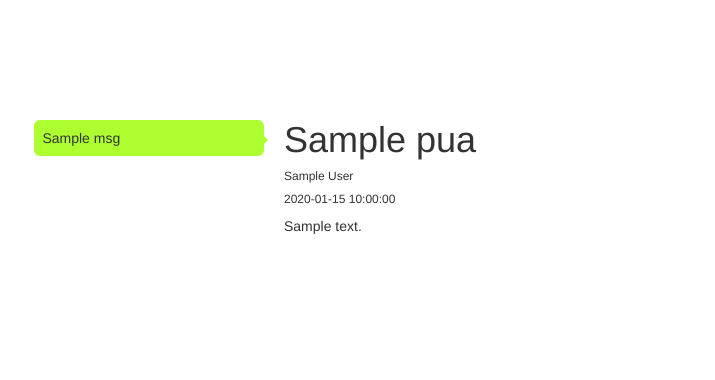
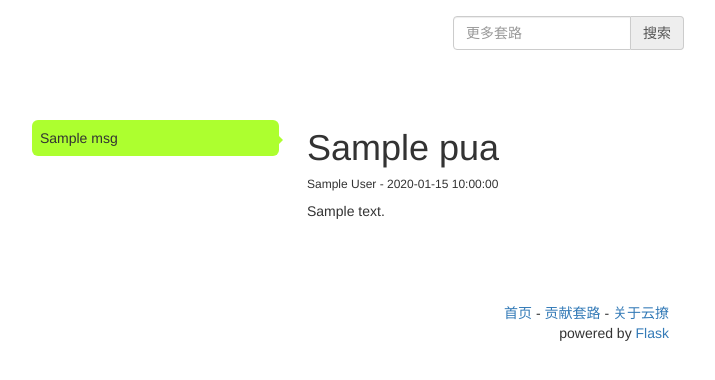
Before and after one commit to sammiriam/cloudpua, a Flask app: template cloudpua/templates/pua_detail.html in a window 1280 px wide. Shown: the top 380 px of the page, without its empty margins (356-1071 px from the left). Run offline with Flask 2, Linux system fonts and the light colour scheme; the template is opened without the code that fills it: most values are stand-ins (such as "Sample title", 1, 10 or a date in 2020); parts of the project's set-up code (start-up, migrations or seed data) failed here and were passed over; some libraries are stand-ins or nearby versions.

Commit message:
添加配置文件、整理页面代码

```diff
--- a/cloudpua/app.py
+++ b/cloudpua/app.py
@@ -7,6 +7,7 @@ from .db import configure as db_configure
 def create_app():
     """create the flask app"""
     app = Flask("cloudpua")
+    app.config.from_pyfile('settings.py')
     db_configure(app)
     from .url import url_blueprint
     app.register_blueprint(url_blueprint)
--- /dev/null
+++ b/cloudpua/settings.py
@@ -0,0 +1,4 @@
+# -*- encoding: utf-8 -*-
+"""Configure app"""
+
+TEMPLATES_AUTO_RELOAD = True
--- a/cloudpua/templates/base.html
+++ b/cloudpua/templates/base.html
@@ -7,11 +7,26 @@
     <link rel="stylesheet" href="//cdn.bootcss.com/bootstrap/3.3.7/css/bootstrap-theme.min.css">
     <link rel="stylesheet" href="//cdn.bootcss.com/bootstrap/3.3.7/css/bootstrap.min.css">
     {% block head %}{% endblock %}
+    <style>
+        div.bottom-info {
+            text-align: right;
+            margin: auto;
+            margin-top: 64px;
+        }
+    </style>
 </head>
 <body>
-{% block body %}{% endblock %}
-<script src="//cdn.bootcss.com/jquery/3.1.1/jquery.min.js"></script>
-<script src="//cdn.bootcss.com/bootstrap/3.3.7/js/bootstrap.min.js"></script>
-{% block bottom %}{% endblock %}
+<div class="container">
+    {% block body %}{% endblock %}
+    <div class="bottom-info">
+        <a href="/">首页</a> -
+        <a href="{{ url_for('url_blueprint.pua_create') }}">贡献套路</a> -
+        <a href="/about">关于云撩</a>
+        <p>powered by <a href="http://flask.pocoo.org/docs/0.11/">Flask</a></p>
+    </div>
+    <script src="//cdn.bootcss.com/jquery/3.1.1/jquery.min.js"></script>
+    <script src="//cdn.bootcss.com/bootstrap/3.3.7/js/bootstrap.min.js"></script>
+    {% block bottom %}{% endblock %}
+</div>
 </body>
 </html>
--- a/cloudpua/templates/pua_detail.html
+++ b/cloudpua/templates/pua_detail.html
@@ -6,9 +6,14 @@
 {% block head %}
     <style>
 
-  div.main-box {
+        div.container {
+            max-width: 800px;
+        }
+
+        div.main-box {
             max-width: 800px;
             margin: auto;
+            margin-top: 100px;
         }
 
         div.message-box {
@@ -20,20 +25,20 @@
             padding: 16px;
         }
 
-        div.message-box li {
+        div.message-box div.from-op, div.from-me {
             margin: 4px;
-            list-style-type: none;
+            list-style: none;
             width: 70%;
             padding: 8px;
             border-radius: 6px;
         }
 
-        div.message-box li.from-me {
+        div.message-box div.from-me {
             float: right;
             background: greenyellow;
         }
 
-        div.message-box li.from-me::after {
+        div.message-box div.from-me::after {
             content: "";
             position: relative;
             left: 12px;
@@ -46,12 +51,12 @@
             width: 0;
         }
 
-        div.message-box li.from-op {
+        div.message-box div.from-op {
             float: left;
             background: whitesmoke;
         }
 
-        div.message-box li.from-op::after {
+        div.message-box div.from-op::after {
             content: "";
             position: relative;
             left: -12px;
@@ -68,6 +73,31 @@
             display: inline;
             width: 50%;
             float: left;
+            padding: 8px;
+        }
+
+        div.top-search-bar {
+            margin-top: 16px;
+            float: right;
+            width: 30%;
+        }
+
+        @media (max-width: 500px) {
+            div.top-search-bar {
+                width: 100%;
+            }
+
+            div.message-box {
+                width: 100%;
+            }
+
+            div.info-box {
+                width: 100%;
+            }
+
+            div.main-box {
+                margin-top: 36px;
+            }
         }
     </style>
 
@@ -75,19 +105,21 @@
 
 {% block body %}
     <div class="container">
-    <div style="height: 100px;"></div>
+        <div class="input-group top-search-bar">
+            <input type="text" class="form-control" placeholder="更多套路">
+            <span class="input-group-addon">搜索</span>
+        </div>
         <div class="main-box">
             <div class="message-box">
-                <ul class="message">
+                <div class="message">
                     {% for msg in chat %}
-                        <li class="{% if msg[0] %}from-me{% else %}from-op{% endif %}">{{ msg[1] }}</li>
+                        <div class="{% if msg[0] %}from-me{% else %}from-op{% endif %}">{{ msg[1] }}</div>
                     {% endfor %}
-                </ul>
+                </div>
             </div>
             <div class="info-box">
                 <h1 class="title">{{ pua.title }}</h1>
-                <h6 class="author">{{ pua.author }}</h6>
-                <h6 class="date">{{ pua.date|datetime }}</h6>
+                <h6 class="author">{{ pua.author }} - {{ pua.date|datetime }}</h6>
                 <p class="descriptioon">{{ pua.description }}</p>
             </div>
         </div>
```
Also changed, not shown: cloudpua/templates/index.html (+8 -15 lines).
